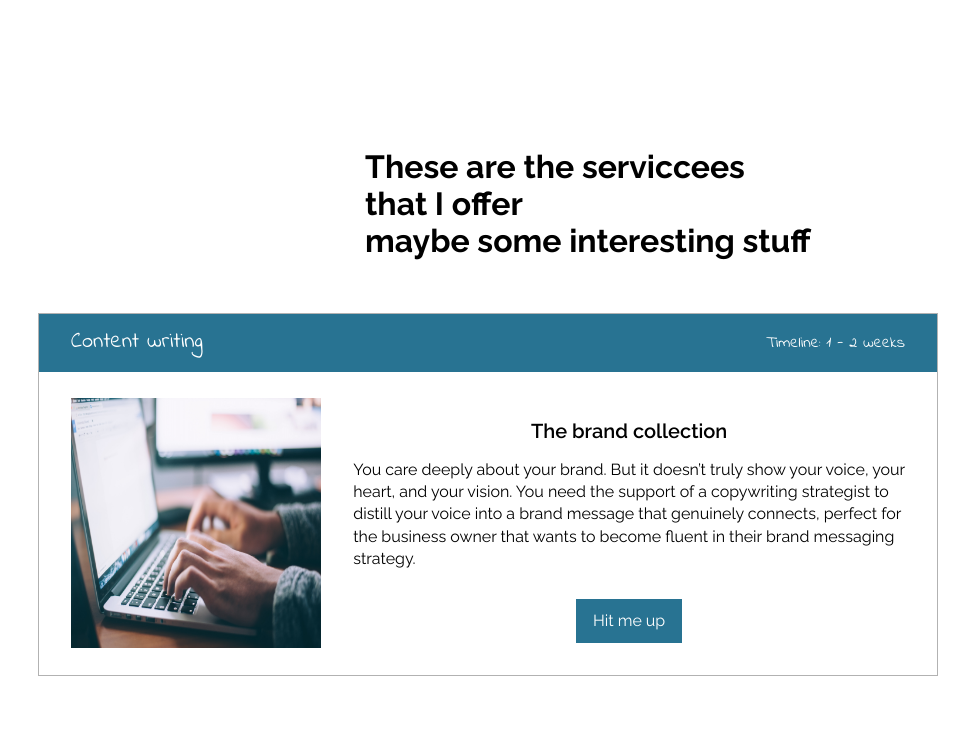
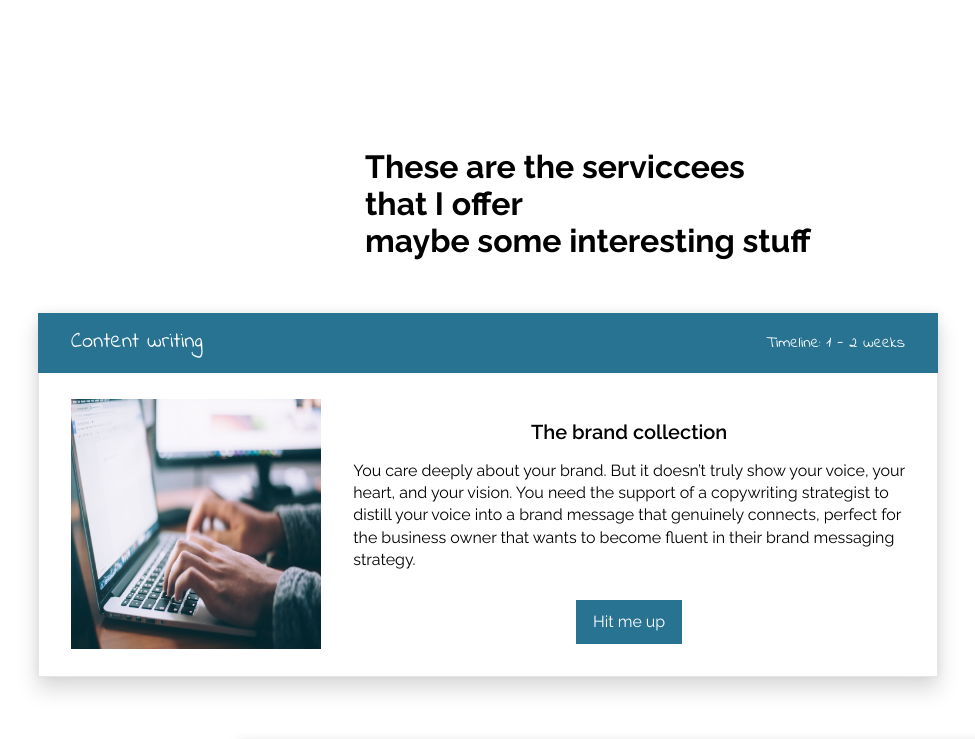
Before and after one commit to MailboxArsonist/plume, a Nuxt app: page /services in a window 1280 px wide. Shown: the top 739 px of the page, without its empty margins (52-1027 px from the left). Built offline with nearby package versions, Linux system fonts and the light colour scheme.

Commit message:
up service design

```diff
--- a/components/Service.vue
+++ b/components/Service.vue
@@ -49,7 +49,7 @@ export default {
 .service {
   width: 900px;
   max-width: 100%;
-  border: 1px solid rgba($color: #000000, $alpha: 0.3);
+  box-shadow: 0 -2px 8px 1px rgba(0, 0, 0, 0.04), 0 12px 20px 2px rgba(0, 0, 0, 0.12), 0 5px 16px -3px rgba(0, 0, 0, 0.05);
 
   .header {
     width: 100%;
@@ -59,6 +59,7 @@ export default {
     color: #fff;
     font-weight: 500;
     background-color: var(--primary);
+    border: 1px solid var(--primary);
 
     .title {
       font-size: 22px;
@@ -78,6 +79,9 @@ export default {
     display: flex;
     flex-direction: row;
     flex-wrap: wrap;
+    border-left: 1px solid rgba($color: #000000, $alpha: 0.1);
+    border-bottom: 1px solid rgba($color: #000000, $alpha: 0.1);
+    border-right: 1px solid rgba($color: #000000, $alpha: 0.1);
 
     .image-container {
       width: 30%;
```
